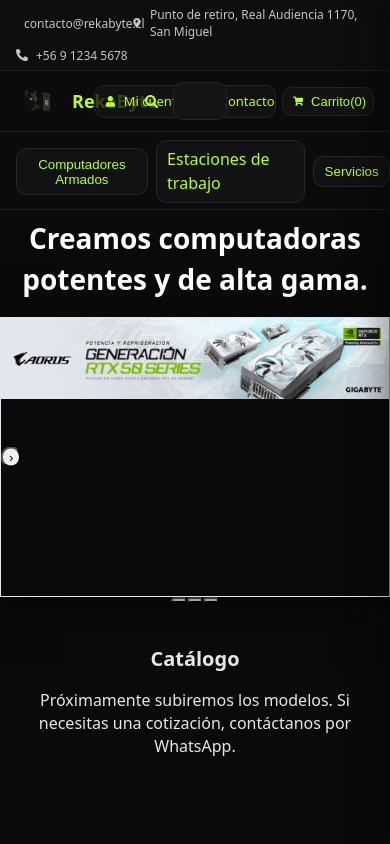
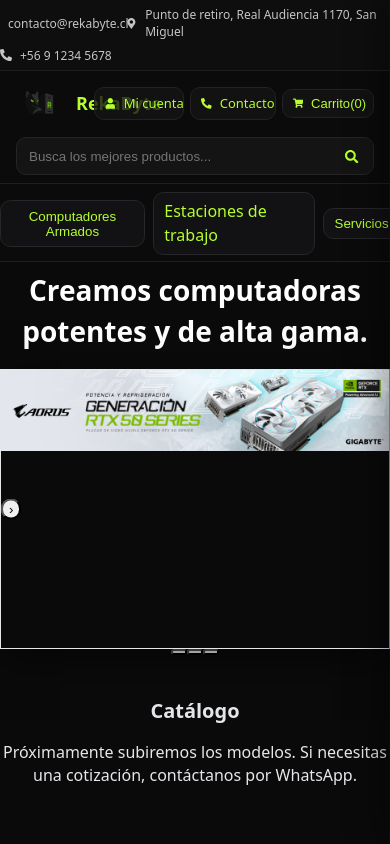
Before and after one commit to Rekabyte1/rekabytepc, a Next.js app: page / in a window 390 px wide. Shown: the top 844 px of the page. Built offline with nearby package versions, Linux system fonts and the light colour scheme.

Commit message:
Update globals.css

```diff
--- a/app/globals.css
+++ b/app/globals.css
@@ -10,6 +10,11 @@
 }
 a{color:#b6ff2e;text-decoration:none}
 a:hover{color:#d7ff54}
+
+/* Medios siempre fluidos y sin desbordes */
+img, video, canvas, svg { display:block; max-width:100%; height:auto; }
+* { min-width: 0; }
+html, body { overflow-x: hidden; }
 
 /* ===== Contenedor ===== */
 .rb-container{max-width:1200px;margin:0 auto;padding:0 16px}
@@ -151,56 +156,24 @@
 }
 
 /* === Ajustes finos checkout (no cambian tus medidas actuales) === */
-
-/* 1) Fondo del bloque de datos un poco más largo */
-.checkout-page section {
-  padding-bottom: 12px !important;   /* más “largo” visual del fondo */
-  /* si quieres aún un pelín más: 32px o 36px */
-}
-
-/* 2) Separar y empujar el resumen un poquito a la derecha */
-@media (min-width: 768px) {
-  .checkout-page .grid-two {
-    gap: 500px !important;            /* antes 1.5rem — solo separación entre columnas */
-  }
-  .checkout-page aside {
-    margin-left: -350px !important;     /* empuje sutil hacia la derecha */
-    /* si lo quieres un pelín más: 12px o 16px */
-  }
-}
-
-/* Tarjeta de resumen a la derecha */
+.checkout-page section { padding-bottom: 12px !important; }
 .checkout-page aside{
   position:sticky !important;top:1.5rem !important;
   border:1px solid #262626 !important;background:rgba(10,10,10,.6) !important;
   border-radius:16px !important;padding:16px !important
 }
-/* Miniaturas compactas en el resumen */
 .checkout-page aside img{
   width:50px !important;height:50px !important;object-fit:cover !important;display:block !important;border-radius:8px
 }
-
-/* Tarjeta del formulario (izquierda) */
 .checkout-page section{
   background:rgba(15,15,15,.5) !important;border:1px solid #262626 !important;border-radius:16px !important;padding:16px
 }
-
-/* 👇 Ajuste pedido: el formulario NO tan largo */
-.checkout-page section form{
-  max-width:700px;        /* ancho máximo del formulario */
-}
+.checkout-page section form{ max-width:700px; }
 .checkout-page section input,
 .checkout-page section select,
-.checkout-page section textarea{
-  width:100%;
-  max-width:700px;        /* los campos ya no se van de largo */
-}
-
-/* Botonera inferior del paso 1 (por si usas una wrapper .actions) */
-.checkout-page .actions{
-  display:flex;gap:.75rem;margin-top:1rem;flex-wrap:wrap
-}
-.checkout-page .actions .rb-btn{min-width:160px}
+.checkout-page section textarea{ width:100%; max-width:700px; }
+.checkout-page .actions{ display:flex;gap:.75rem;margin-top:1rem;flex-wrap:wrap }
+.checkout-page .actions .rb-btn{ min-width:160px }
 
 /* ===== Helper de checkout alternativo (si usaste .rb-checkout) ===== */
 .rb-checkout .grid-checkout{display:grid;grid-template-columns:1fr;gap:1.5rem}
@@ -211,28 +184,9 @@
 .rb-checkout [data-thumb] img,.rb-checkout .thumb img{width:64px !important;height:64px !important;object-fit:cover !important;display:block !important}
 .rb-checkout aside .card,.rb-checkout aside>div{border-radius:16px}
 
-/* --- Fixes móviles & helpers globales --- */
-
-* { min-width: 0; }                 /* evita que hijos fuercen desbordes */
-img, video, canvas, svg {
-  display: block;
-  max-width: 100%;
-  height: auto;                     /* imágenes siempre fluidas */
-}
-
-.rb-container {                     /* tu contenedor centrado reutilizable */
-  margin-inline: auto;
-  width: 100%;
-  max-width: 1100px;                /* ajústalo si quieres */
-  padding-inline: 1rem;
-}
-@media (min-width: 640px){ .rb-container{ padding-inline: 1.25rem } }
-@media (min-width: 1024px){ .rb-container{ padding-inline: 1.5rem } }
-
-/* Evita “scroll” lateral por contenedores tozudos */
-html, body { overflow-x: hidden; }
-
-/* ====== RESCATE MÓVIL GLOBAL (aplica dentro de <main data-mobile-fix="1">) ====== */
+/* ===================================================================
+   SOLO MÓVIL (overrides). No tocan desktop.
+   =================================================================== */
 
 /* Compacta topbar / header / nav en pantallas chicas */
 @media (max-width: 640px) {
@@ -241,78 +195,70 @@
   .rb-topbar-row .pill + .pill { margin-left: 0; }
 
   .rb-main { padding: 8px 0; }
-  .rb-brand img { height: 44px; }
+  .rb-brand img { height: 48px; }          /* antes 115px */
   .rb-brand-name { font-size: 18px; }
 
+  /* Reestructura header: logo + acciones arriba, buscador abajo */
+  .rb-main-row { grid-template-columns: auto 1fr; gap: 10px; }
+  .rb-actions { justify-self: end; gap: 6px; }
+  .rb-search { order: 3; grid-column: 1 / -1; max-width: none; }
   .rb-search input { height: 38px; }
-  .rb-actions { gap: 6px; }
+
   .rb-action { padding: 6px 10px; font-size: 13px; }
 
+  /* Píldoras navegables con scroll suave si no caben */
   .rb-nav-row {
-    overflow-x: auto; -webkit-overflow-scrolling: touch;
+    overflow-x: auto; -webkit-overflow-scrolling: touch; scrollbar-width: none;
     padding-bottom: 6px;
   }
   .rb-nav-row::-webkit-scrollbar { display: none; }
   .rb-pill { padding: .45rem .65rem; }
 }
 
-/* Mega: de 2 cols a 1 col en pantallas pequeñas */
-@media (max-width: 768px) { .rb-mega-grid { grid-template-columns: repeat(2, minmax(0, 1fr)); gap: 1rem; } }
-@media (max-width: 480px) {
+/* Mega: columnas y panel sin desbordes en móvil */
+@media (max-width: 768px) {
+  .rb-mega-grid { grid-template-columns: repeat(2, minmax(0, 1fr)); gap: 1rem; }
+}
+@media (max-width: 640px) {
   .rb-mega-grid { grid-template-columns: 1fr; }
   .rb-mega-panel {
-    left: 50%; transform: translateX(-50%);
-    width: calc(100vw - 1.5rem);
+    position: fixed !important;
+    left: 0 !important; right: 0 !important;
+    top: calc(56px + 48px); /* header+nav aprox */
+    width: 100vw !important; max-height: 70vh; overflow: auto;
+    border-radius: 0; margin: 0 !important; z-index: 70;
   }
 }
 
-/* ---------- Núcleo: sanea grids y anchos fijos en móvil ---------- */
+/* Núcleo: fuerza 1 columna y evita anchos fijos SOLO dentro de main[data-mobile-fix] */
 @media (max-width: 640px) {
-  main[data-mobile-fix="1"] * { min-width: 0; }           /* deja encoger a los hijos */
+  main[data-mobile-fix="1"] * { min-width: 0; }
 
-  /* Cualquier grid dentro de main => 1 columna */
-  main[data-mobile-fix="1"] :is(section,div,ul,ol).grid {
-    grid-template-columns: 1fr !important;
-  }
-  /* Cualquier clase generada tipo grid-cols-* => 1 columna */
-  main[data-mobile-fix="1"] [class*="grid-cols-"] {
-    grid-template-columns: 1fr !important;
-  }
-  /* Evita spans raros de tailwind en móvil */
+  /* Cualquier grid dentro de main => 1 col */
+  main[data-mobile-fix="1"] :is(section,div,ul,ol).grid { grid-template-columns: 1fr !important; }
+  /* Clases tailwind grid-cols-* => 1 col */
+  main[data-mobile-fix="1"] [class*="grid-cols-"] { grid-template-columns: 1fr !important; }
+  /* Evita col-span inadecuados */
   main[data-mobile-fix="1"] [class*="col-span-"] { grid-column: auto !important; }
 
-  /* Flex que no envuelven => obliga a wrap */
+  /* Flex: envolver si no cabe */
   main[data-mobile-fix="1"] :is(.flex,.inline-flex) { flex-wrap: wrap !important; }
 
   /* Rompe anchos fijos comunes */
-  main[data-mobile-fix="1"] [style*="width"] {
-    width: 100% !important; max-width: 100% !important;
-  }
-  main[data-mobile-fix="1"] [class*="w-["] {
-    width: 100% !important; max-width: 100% !important;
-  }
+  main[data-mobile-fix="1"] [style*="width"] { width: 100% !important; max-width: 100% !important; }
+  main[data-mobile-fix="1"] [class*="w-["]   { width: 100% !important; max-width: 100% !important; }
 
-  /* Tarjetas/list-items siempre a 100% */
+  /* Ítems de listas/tarjetas ocupan todo el ancho disponible */
   main[data-mobile-fix="1"] :is(li, .product-card, [data-build-card], .rb-card) {
     width: 100% !important; max-width: 100% !important;
   }
 
-  /* Imágenes fluidas seguras */
+  /* Imágenes seguras */
   main[data-mobile-fix="1"] img {
-    display: block !important;
-    width: 100% !important;
-    height: auto !important;
-    object-fit: cover !important;
+    display: block !important; width: 100% !important; height: auto !important; object-fit: cover !important;
   }
 
-  /* Tipografías enormes: evita que rompan el flujo */
-  main[data-mobile-fix="1"] :is(h1,h2,h3,h4,.rb-action,.rb-pill,.product-card){
-    word-break: break-word;
-  }
-}
-
-/* Un poquito de coherencia visual en headings */
-@media (max-width: 640px) {
+  /* Headings más contenidos */
   .hero-title { font-size: 28px; }
   .section-title { font-size: 20px; }
   .hero-banner { height: 220px; }
```
